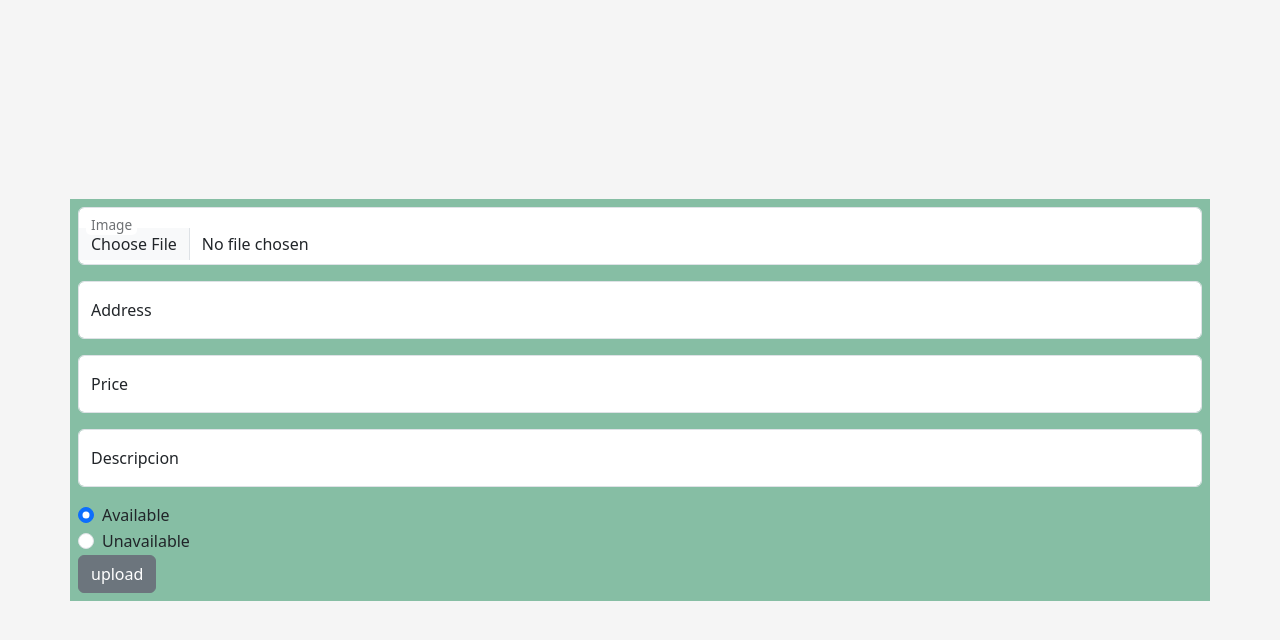
After one commit to estefany2006/Bookllage, a Laravel app: page /bookTransaction in a window 1280 px wide. The commit adds this page. Shown: the top 640 px of the page. Run offline with Laravel 10, Linux system fonts and the light colour scheme.

Commit message:
Blade styling

```diff
--- /dev/null
+++ b/resources/views/bookTransaction.blade.php
@@ -0,0 +1,35 @@
+
+<x-layout>
+
+    <div class="container bg-success p-2 text-dark bg-opacity-50 position-absolute top-50 start-50 translate-middle">
+        <form action="/signup" method="POST">
+            @csrf
+
+            <x-input label="Image" Type="file" name="image" />
+
+            <x-input label="Address" Type="string" name="address" />
+
+            <x-input label="Price" Type="number" step="0.01" name="price" />
+
+            <x-input label="Descripcion" Type="string" name="descripcion" />
+
+            <div class="form-check">
+                <input class="form-check-input" type="radio" name="flexRadioDefault" id="flexRadioDefault1" checked>
+                <label class="form-check-label" for="flexRadioDefault1">
+                  Available
+                </label>
+              </div>
+              <div class="form-check">
+                <input class="form-check-input" type="radio" name="flexRadioDefault" id="flexRadioDefault2">
+                <label class="form-check-label" for="flexRadioDefault2">
+                  Unavailable
+                </label>
+              </div>
+
+              <x-buttom type="submit" text="upload" />
+        </form>
+    </div>
+
+
+
+</x-layout>
--- /dev/null
+++ b/resources/views/components/buttom.blade.php
@@ -0,0 +1,3 @@
+@props(['text', 'type', ])
+
+<button type="{{ $type }}" class="btn btn-secondary">{{ $text}}</button>
--- a/resources/views/components/layout.blade.php
+++ b/resources/views/components/layout.blade.php
@@ -5,13 +5,14 @@
     <meta name="viewport" content="width=device-width, initial-scale=1.0">
     <meta http-equiv="X-UA-Compatible" content="ie=edge">
     <title>Document</title>
+    <link href ="{{asset('/css/app.css')}}" rel="stylesheet">
 
     <link href="https://cdn.jsdelivr.net/npm/bootstrap@5.3.0/dist/css/bootstrap.min.css" rel="stylesheet" integrity="sha384-9ndCyUaIbzAi2FUVXJi0CjmCapSmO7SnpJef0486qhLnuZ2cdeRhO02iuK6FUUVM" crossorigin="anonymous">
 
     <script src="https://cdn.jsdelivr.net/npm/bootstrap@5.3.0/dist/js/bootstrap.bundle.min.js" integrity="sha384-geWF76RCwLtnZ8qwWowPQNguL3RmwHVBC9FhGdlKrxdiJJigb/j/68SIy3Te4Bkz" crossorigin="anonymous"></script>
 
 </head>
-<body class="bg-success p-2 text-dark bg-opacity-50">
+<body class=" p-2 text-dark bg-opacity-50">
 
 
 {{ $slot }}
```
Also changed, not shown: resources/views/login.blade.php (+5 -2 lines), public/css/app.css (added).
